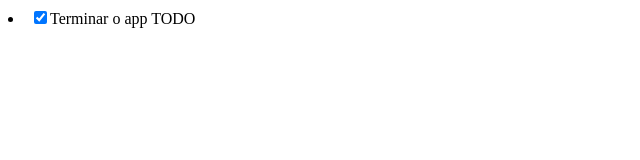
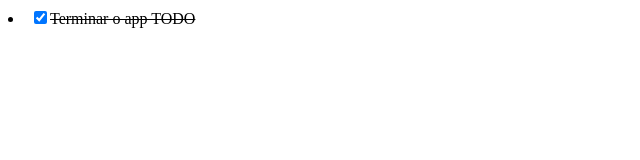
Before and after one commit to paulojeronimo/metas-app-frontend, a React (Create React App) app: page / in a window 1280 px wide. Shown: the top 160 px of the page, without its empty margins (0-640 px from the left). Built offline with nearby package versions, Linux system fonts and the light colour scheme.

Commit message:
TodoListItem style added

```diff
--- a/src/TodoListItem.tsx
+++ b/src/TodoListItem.tsx
@@ -7,7 +7,8 @@ interface TodoListItemProps {
 export const TodoListItem: React.FC<TodoListItemProps> = ({ todo }) => {
     return (
         <li>
-            <label>
+            <label
+                style={{textDecoration: todo.complete ? "line-through" : "none" }}>
                     <input type="checkbox" checked={todo.complete}/>
                     {todo.text}
             </label>
```
